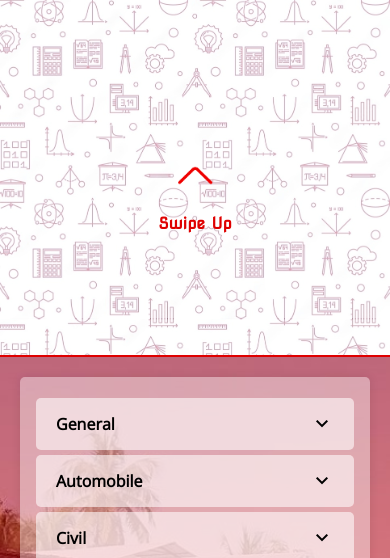
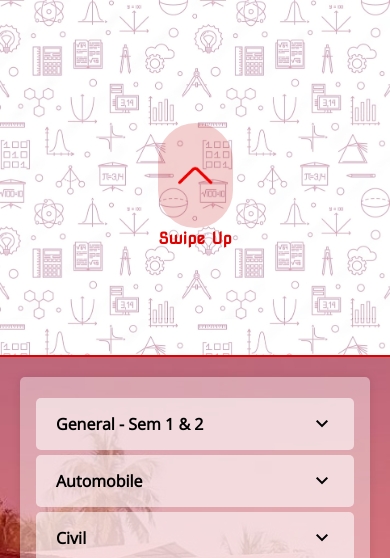
Before and after one commit to SFISSMPTC/polynotes-sfissmptc, a plain HTML site: page index.html in a window 390 px wide. Shown: the part 489-1047 px from the top of the page. Drawn offline with nearby package versions, Linux system fonts and the light colour scheme.

Commit message:
Add files via upload

```diff
--- a/index.html
+++ b/index.html
@@ -73,7 +73,7 @@
     <div class="container">
 
         <!-- Structure for the "General" department -->
-        <div class="dropdown-button" onclick="toggleDropdown('general')">General<span class="material-symbols-outlined">expand_more</span></div>
+        <div class="dropdown-button" onclick="toggleDropdown('general')">General - Sem 1 & 2<span class="material-symbols-outlined">expand_more</span></div>
 
         <ul class="dropdown-list" id="general">
 
@@ -353,7 +353,7 @@
                 <div class="dropdown-button" onclick="toggleSubjectsPopup('elecElecSemester2')">Semester 2<span class="material-symbols-outlined">chevron_right</span></div>
                 <ul class="dropdown-list2" id="elecElecSemester2">
 					<button class="close-button" onclick="closeSubjectsPopup('elecElecSemester2')">✖</button>
-                    <li><a href="#"></a></li>
+                    <li><a href="https://drive.google.com/drive/folders/1MDkUokO6vFGNTFXImZQ3ul2bFKn9x1FZ?usp=sharing">Elementary Concept of Elecetical System</a></li>
                     <li><a href="#"></a></li>
                     <li><a href="#"></a></li>
                     <li><a href="#"></a></li>
--- a/style.css
+++ b/style.css
@@ -438,6 +438,8 @@ display: none;
     }
     .home .scroll img.mobile{
         display: unset;
+        background-color: #c5000030;
+        padding: 15px 0;
     }
     .home .scroll p.mobile{
     display: unset;
```
